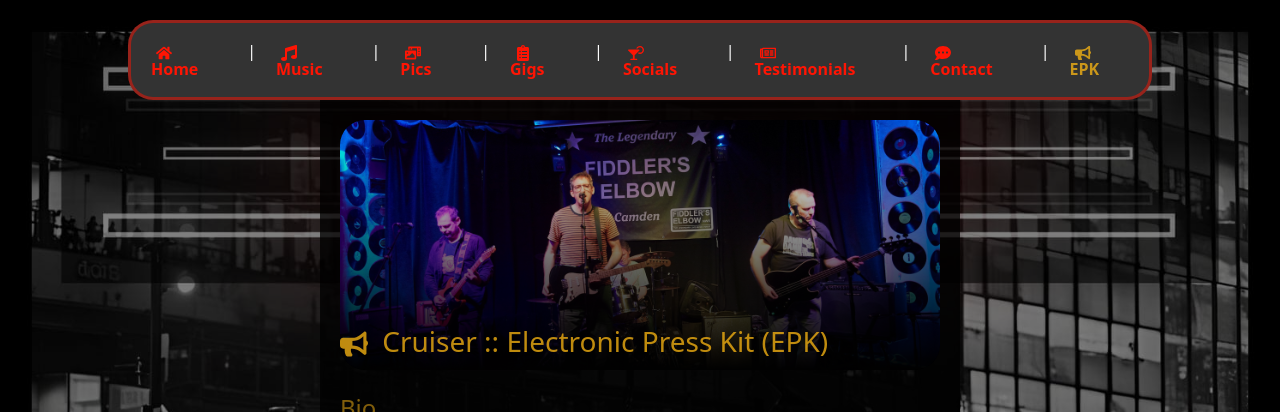
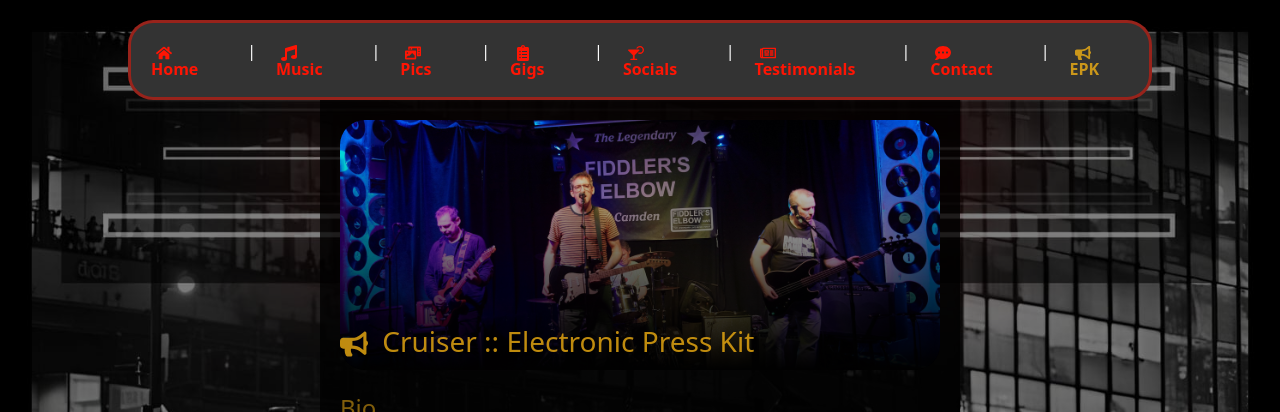
Before and after one commit to DuffmanOohyeah/boomedia, a Next.js app: page /epk in a window 1280 px wide. Shown: the top 412 px of the page. Built offline with nearby package versions, Linux system fonts and the light colour scheme.

Commit message:
Remove (EPK) text.

```diff
--- a/src/app/epk/page.tsx
+++ b/src/app/epk/page.tsx
@@ -46,7 +46,7 @@
                 <div className="epkHeroHdr">
                     <h1 className="pt-50">
                         <FaBullhorn className={css.h1Svg} /> Cruiser ::
-                        Electronic Press Kit (EPK)
+                        Electronic Press Kit
                     </h1>
                     <br />
                 </div>
```
